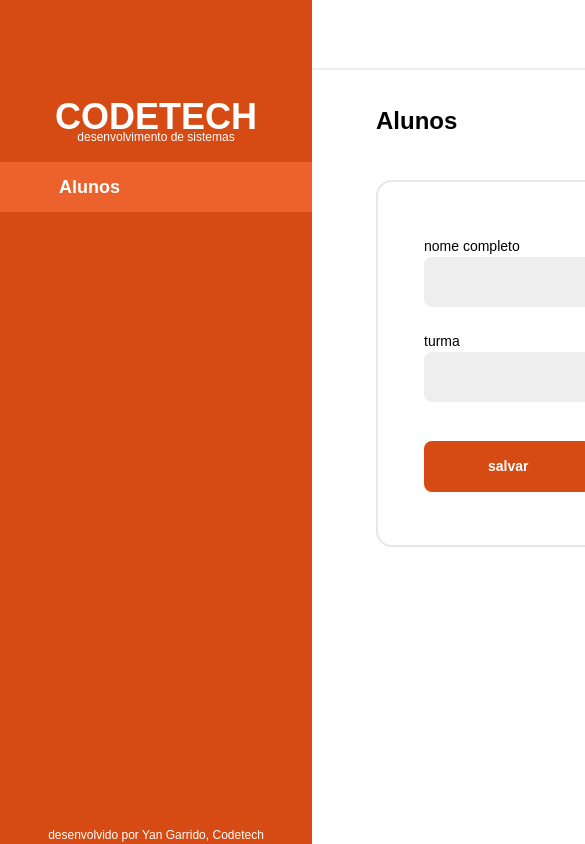
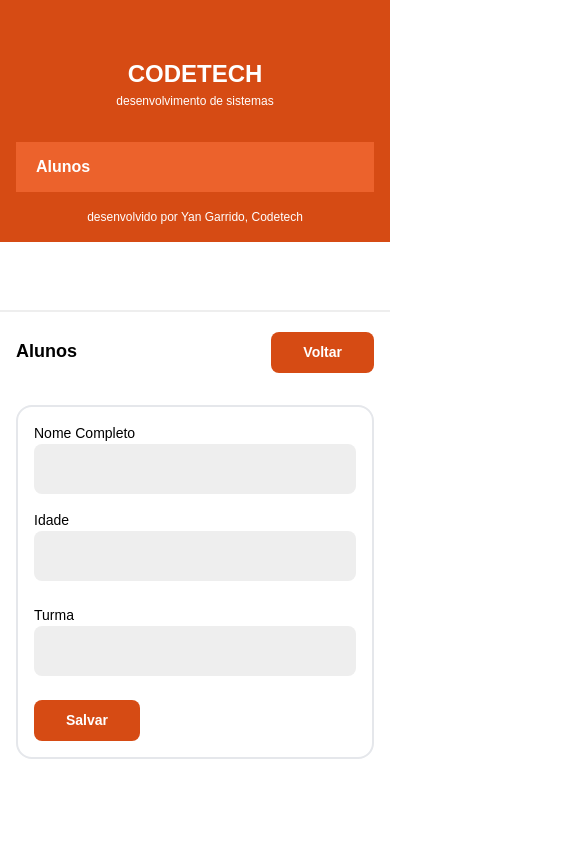
Before and after one commit to YanGarrido/TesteCodeTech, a React (Vite) app in the folder frontend/FrontEnd/: page /students/form in a window 390 px wide. Shown: the top 844 px of the page, 585 px wide, since content can reach past the window. Built offline with nearby package versions, Linux system fonts and the light colour scheme.

Commit message:
responsividade

```diff
--- a/frontend/FrontEnd/src/page/StudentForm.tsx
+++ b/frontend/FrontEnd/src/page/StudentForm.tsx
@@ -46,54 +46,68 @@ const StudentForm: React.FC = () => {
     }
   };
   return (
-    <div className="grid grid-cols-[312px_1fr] ">
-      <header className="bg-[#D64B14] flex flex-col w-[312px] h-screen justify-between font-poppins text-white">
-        <div className="text-center mt-[90px] mb-[8px]">
-          <h1 className="font-extrabold text-[36px] h-[38px]">CODETECH</h1>
+    <div className="grid md:grid-cols-[312px_1fr] grid-cols-1">
+      {/* Sidebar */}
+      <header className="bg-[#D64B14] flex flex-col md:w-[312px] w-full h-auto md:h-screen justify-between font-poppins text-white p-4 md:p-0">
+        <div className="text-center mt-[40px] md:mt-[90px] mb-[16px]">
+          <h1 className="font-extrabold text-[24px] md:text-[36px]">
+            CODETECH
+          </h1>
           <p className="font-extralight text-[12px]">
             desenvolvimento de sistemas
           </p>
         </div>
 
-        <button className="w-[312px] h-[50px] bg-[#EC622C] mt-[8px] text-left">
-          <span className="ml-[59px] text-[18px] font-semibold">Alunos</span>
+        <button className="w-full md:w-[312px] h-[50px] bg-[#EC622C] mt-[16px] text-left">
+          <span className="ml-[20px] md:ml-[59px] text-[16px] md:text-[18px] font-semibold">
+            Alunos
+          </span>
         </button>
 
-        <p className="font-extralight text-[12px] text-center mt-auto">
+        <p className="font-extralight text-[12px] text-center mt-4 md:mt-auto">
           desenvolvido por Yan Garrido, Codetech
         </p>
       </header>
 
+      {/* Main Content */}
       <main>
+        {/* Header */}
         <div className="h-[70px] border-b-2 border-[#EEEEEE]"></div>
-        <div className="flex justify-between font-poppins font-extrabold mt-[27px] mx-[64px] mb-[32px]">
-          <h2 className="text-black text-[24px] mt-[6px]">Alunos</h2>
+
+        {/* Title and Back Button */}
+        <div className="flex flex-wrap justify-between font-poppins font-extrabold mt-[20px] md:mt-[27px] mx-[16px] md:mx-[64px] mb-[32px]">
+          <h2 className="text-black text-[18px] md:text-[24px] mt-[6px]">
+            Alunos
+          </h2>
           <Link to="/students">
-            <button className="rounded-[8px] bg-[#D64B14] text-white text-[14px] px-[64px] py-[15px] hover:bg-[#A63A0F] transition duration-300">
+            <button className="rounded-[8px] bg-[#D64B14] text-white text-[14px] px-[32px] md:px-[64px] py-[10px] md:py-[15px] hover:bg-[#A63A0F] transition duration-300">
               Voltar
             </button>
           </Link>
         </div>
-        <div className="border-[2px] rounded-[16px] mx-[64px] h-[367px]">
+
+        {/* Form Section */}
+        <div className="border-[2px] rounded-[16px] mx-[16px] md:mx-[64px] p-4 md:p-6">
           <form
             onSubmit={handleSubmit}
-            className=" mt-[54px] ml-[46px] font-poppins font-extralight text-[14px]"
+            className="font-poppins font-extralight text-[14px] space-y-6"
           >
-            <div className="flex">
-              <div className=" flex flex-col ">
-                <label>nome completo</label>
+            {/* Name and Age Fields */}
+            <div className="flex flex-wrap gap-4">
+              <div className="flex flex-col w-full md:w-[65%]">
+                <label>Nome Completo</label>
                 <input
-                  className="bg-[#EEEEEE] w-[547px] h-[50px] mr-[32px] rounded-[8px] p-1 "
+                  className="bg-[#EEEEEE] w-full h-[50px] rounded-[8px] p-2"
                   type="text"
                   value={name}
                   onChange={(e) => setName(e.target.value)}
                   required
                 />
               </div>
-              <div className="flex flex-col ">
-                <label>idade</label>
+              <div className="flex flex-col w-full md:w-[30%]">
+                <label>Idade</label>
                 <input
-                  className="bg-[#EEEEEE] w-[153px] h-[50px] rounded-[8px] p-1"
+                  className="bg-[#EEEEEE] w-full h-[50px] rounded-[8px] p-2"
                   type="number"
                   value={age}
                   onChange={(e) => setAge(e.target.value)}
@@ -101,10 +115,12 @@ const StudentForm: React.FC = () => {
                 />
               </div>
             </div>
-            <div className="flex flex-col ">
-              <label className=" mt-[24px]">turma</label>
+
+            {/* Turma Field */}
+            <div className="flex flex-col">
+              <label>Turma</label>
               <input
-                className="bg-[#EEEEEE] w-[547px] h-[50px] rounded-[8px] p-1"
+                className="bg-[#EEEEEE] w-full h-[50px] rounded-[8px] p-2"
                 type="text"
                 value={turma}
                 onChange={(e) => setTurma(e.target.value)}
@@ -112,11 +128,12 @@ const StudentForm: React.FC = () => {
               />
             </div>
 
+            {/* Save Button */}
             <button
               type="submit"
-              className="rounded-[8px] bg-[#D64B14] px-[64px] py-[15px] text-white text-[14px] font-poppins font-extrabold mt-[39px] hover:bg-[#A63A0F] transition duration-300"
+              className="rounded-[8px] bg-[#D64B14] px-[32px] md:px-[64px] py-[10px] md:py-[15px] text-white text-[14px] font-poppins font-extrabold hover:bg-[#A63A0F] transition duration-300"
             >
-              salvar
+              Salvar
             </button>
           </form>
         </div>
--- a/frontend/FrontEnd/src/page/StudentsList.tsx
+++ b/frontend/FrontEnd/src/page/StudentsList.tsx
@@ -42,8 +42,8 @@ const StudentList: React.FC = () => {
   const handleDelete = async (id: string) => {
     const token = getToken();
     try {
-      await api.delete(`/api/students/${id}`,{
-        headers: {Authorization: `Bearer ${token}`},
+      await api.delete(`/api/students/${id}`, {
+        headers: { Authorization: `Bearer ${token}` },
       });
       setStudent(students.filter((student) => student._id !== id));
     } catch (error) {
@@ -53,41 +53,62 @@ const StudentList: React.FC = () => {
 
   return (
     <div>
-      <header className="bg-[#D64B14] w-screen h-[4.313rem] relative">
-        <h1 className="text-white absolute top-[10px] left-[50px] w-[212px] h-[34px] font-poppins text-[36px] font-extrabold leading-[54px] text-left underline-custom">
+      {/* Header */}
+      <header className="bg-[#D64B14] w-full h-[4.313rem] flex items-center px-4 md:px-12">
+        <h1 className="text-white font-poppins text-[24px] md:text-[36px] font-extrabold underline-custom">
           CODETECH
         </h1>
       </header>
-      <main>
-        <div className=" flex justify-between">
-          <h2 className="w-[88px] h-[36px] mt-[34px] ml-[96px] font-poppins font-extrabold text-[24px] ">
+
+      {/* Main Content */}
+      <main className="px-4 md:px-12">
+        {/* Title and Button */}
+        <div className="flex flex-wrap items-center justify-between mt-4">
+          <h2 className="font-poppins font-extrabold text-[18px] md:text-[24px]">
             Alunos
           </h2>
           <Link to="/students/form">
-            <button className="bg-[#D64B14] w-[174px] h-[50px] mt-[28px] mr-[64px] rounded-[8px] font-poppins font-extrabold text-[14px] text-white hover:bg-[#A63A0F] transition duration-300">
+            <button className="bg-[#D64B14] rounded-[8px] font-poppins font-extrabold text-[14px] text-white py-2 px-4 md:py-[14px] md:px-[20px] hover:bg-[#A63A0F] transition duration-300">
               Criar Registro
             </button>
           </Link>
         </div>
-        <div className="flex justify-center">
-          <table className="w-[90%] max-w-[1310px] mt-[38px] border-collapse">
-            <thead className=" border-b-2 rouded-[8px] border-[#EEEEEE]">
+
+        {/* Table */}
+        <div className="flex justify-center overflow-x-auto mt-6">
+          <table className="w-full max-w-[1310px] border-collapse">
+            {/* Table Head */}
+            <thead className="border-b-2 border-[#EEEEEE]">
               <tr className="bg-[#EEEEEE] text-black text-center font-poppins">
-                <th className="p-2 font-light text-[14px]">nome</th>
-                <th className="p-2 font-light text-[14px]">idade</th>
-                <th className="p-2 font-light text-[14px]">turma</th>
-                <th className="p-2 font-light text-[14px]">deletar</th>
+                <th className="p-2 font-light text-[12px] md:text-[14px]">
+                  Nome
+                </th>
+                <th className="p-2 font-light text-[12px] md:text-[14px]">
+                  Idade
+                </th>
+                <th className="p-2 font-light text-[12px] md:text-[14px]">
+                  Turma
+                </th>
+                <th className="p-2 font-light text-[12px] md:text-[14px]">
+                  Deletar
+                </th>
               </tr>
             </thead>
+
+            {/* Table Body */}
             <tbody className="text-center font-poppins font-light">
               {students.map((student) => (
-                <tr key={student._id} className=" border-b-[1px]">
-                  <td className="p-2 font-light text-[14px]">{student.name}</td>
-                  <td className="p-2 font-light text-[14px]">{student.age}</td>
-                  <td className="p-2 font-light text-[14px]">
+                <tr key={student._id} className="border-b">
+                  <td className="p-2 text-[12px] md:text-[14px]">
+                    {student.name}
+                  </td>
+                  <td className="p-2 text-[12px] md:text-[14px]">
+                    {student.age}
+                  </td>
+                  <td className="p-2 text-[12px] md:text-[14px]">
                     {student.turma}
                   </td>
-                  <td className="p-2 font-light text-[14px]">
+                  <td className="p-2 text-[12px] md:text-[14px]">
                     <button onClick={() => handleDelete(student._id)}>
                       <TrashIcon />
                     </button>
```
Also changed, not shown: frontend/FrontEnd/src/page/Login.tsx (+21 -20 lines).
